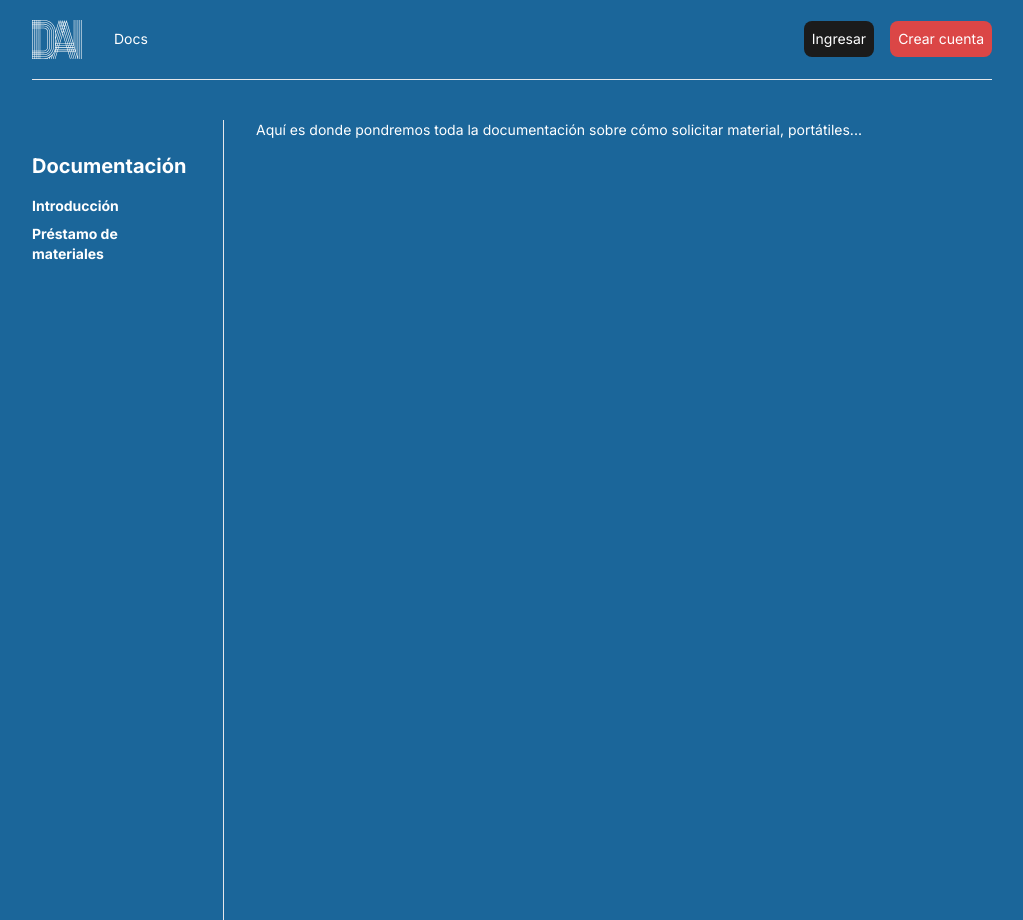
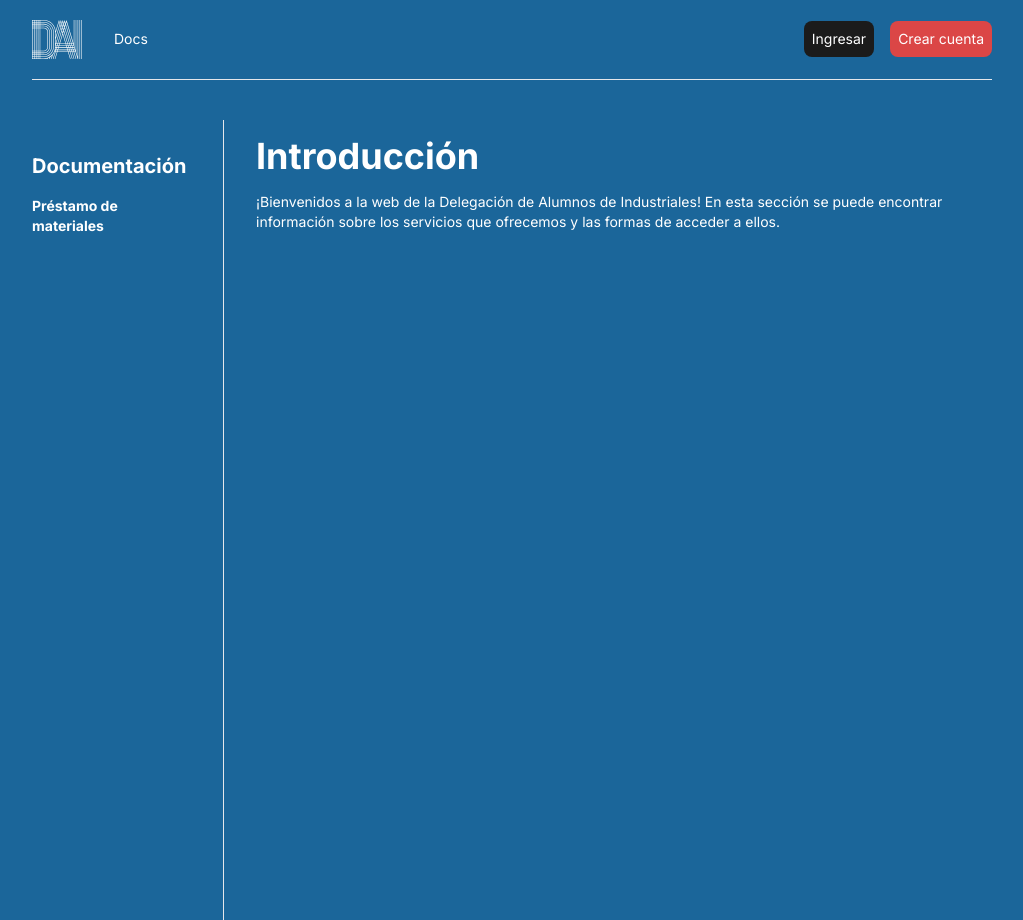
Before and after one commit to axelrogg/daiweb, a Next.js app: page /docs in a window 1280 px wide. Shown: the whole page, without its empty margins (128-1151 px from the left). Built offline with nearby package versions, Linux system fonts and the light colour scheme.

Commit message:
simple docs

```diff
--- a/src/app/(common)/docs/introduccion/page.mdx
+++ /dev/null
@@ -1,3 +0,0 @@
-# Introducción
-
-¡Bienvenidos a la web de la Delegación de Alumnos de Industriales!
--- a/src/app/(common)/docs/layout.tsx
+++ b/src/app/(common)/docs/layout.tsx
@@ -9,17 +9,11 @@ export default function DocsLayout({
         <div className="flex mx-40">
             <div className="w-1/5 max-w-1/5 h-screen border-r border-grey py-8 pr-8">
                 <div className="mb-4">
-                    <Link className="font-bold text-xl" href="/docs">
+                    <Link className="cursor-pointer hover:text-black font-bold text-xl" href="/docs">
                         Documentación
                     </Link>
                 </div>
                 <ul className="flex flex-col">
-                    <Link
-                        className="cursor-pointer hover:text-black font-bold mb-2"
-                        href="/docs/introduccion"
-                    >
-                        Introducción
-                    </Link>
                     <Link
                         className="cursor-pointer hover:text-black font-bold"
                         href="/docs/prestamo-de-materiales"
--- /dev/null
+++ b/src/app/(common)/docs/page.mdx
@@ -0,0 +1,5 @@
+# Introducción
+
+¡Bienvenidos a la web de la Delegación de Alumnos de Industriales! En esta
+sección se puede encontrar información sobre los servicios que ofrecemos y las
+formas de acceder a ellos.
--- a/src/app/(common)/docs/page.tsx
+++ /dev/null
@@ -1,8 +0,0 @@
-export default function Docs() {
-    return (
-        <p>
-            Aquí es donde pondremos toda la documentación sobre cómo solicitar
-            material, portátiles...
-        </p>
-    );
-}
```
